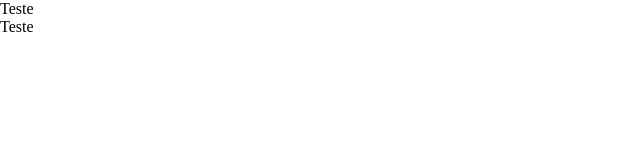
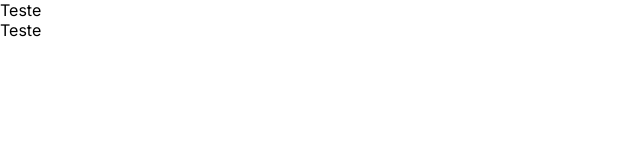
Before and after one commit to matheus-wallace/todo, a React (Vite) app: page / in a window 1280 px wide. Shown: the top 160 px of the page, without its empty margins (0-640 px from the left). Built offline with nearby package versions, Linux system fonts and the light colour scheme.

Commit message:
feat: inter font

```diff
--- a/src/GlobalStyles.ts
+++ b/src/GlobalStyles.ts
@@ -1,6 +1,11 @@
 import { createGlobalStyle } from 'styled-components';
 
 export const GlobalStyles = createGlobalStyle`
+
+  *{
+    font-family: 'Inter', sans-serif;
+  }
+
   body {
     margin: 0;
     padding: 0;
```
